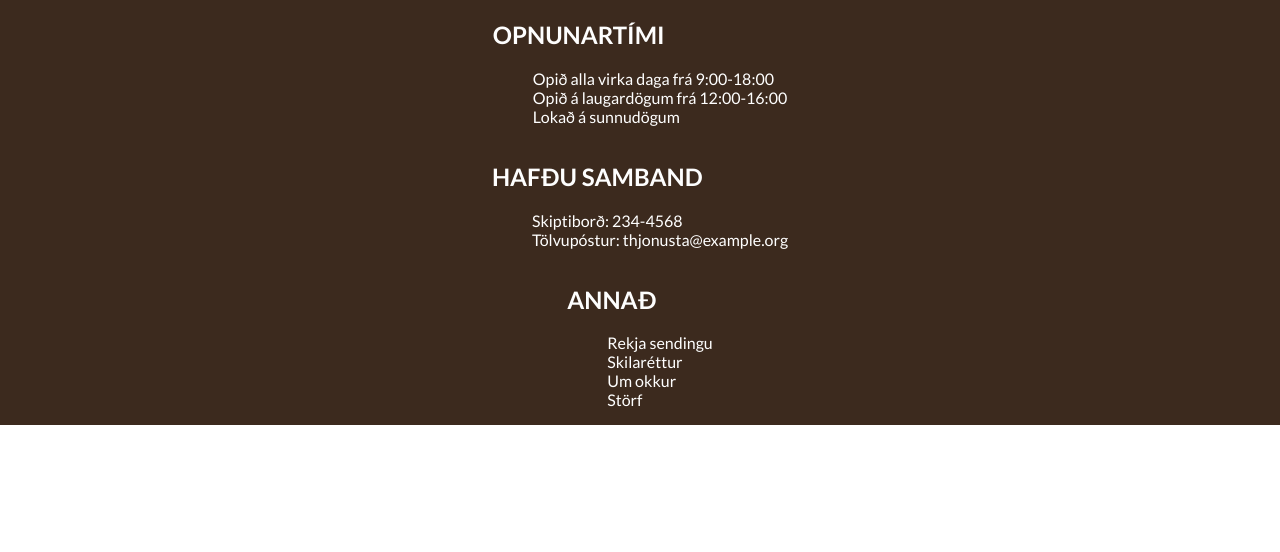
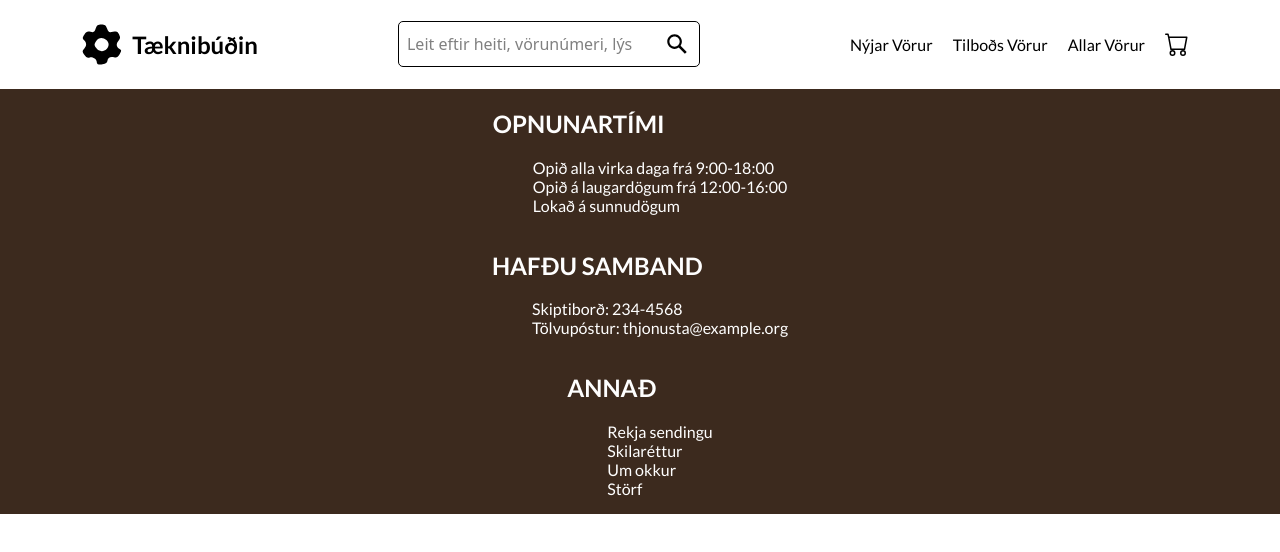
Before and after one commit to edilinga/hopurinn, a website: page vara.html in a window 1280 px wide. Drawn offline with Linux system fonts and the light colour scheme; a web font is replaced by a local one.

Commit message:
Header á allan síður

```diff
--- a/styles/styles.css
+++ b/styles/styles.css
@@ -61,10 +61,13 @@ header::before {
     right: 0px;
     bottom: 0px;
     left: 0px;
-    background-image: url("../images/Background2.jpg");
-    background-size: cover;
-    opacity: 0.6;
     background-color: rgba(0,0,0,0);
+}
+
+.bg::before {
+  background-image: url("../images/Background2.jpg");
+  background-size: cover;
+  opacity: 0.6;
 }
 
 h1 {
--- a/vara.html
+++ b/vara.html
@@ -15,6 +15,35 @@
     <title>Vörur</title>
   </head>
   <body>
+    <header>
+      <nav>
+        <div class="row">
+        <img src="images/Gear.svg" alt="" />
+        <h2>Tæknibúðin</h2>
+      </div>
+        <form role="search" id="form">
+          <input
+            type="search"
+            id="query"
+            name="q"
+            placeholder="Leit eftir heiti, vörunúmeri, lýsingu o.fl."
+            aria-label="Search through site content"
+          />
+          <button>
+            <svg viewBox="0 0 1024 1024">
+              <path
+                class="path1"
+                d="M848.471 928l-263.059-263.059c-48.941 36.706-110.118 55.059-177.412 55.059-171.294 0-312-140.706-312-312s140.706-312 312-312c171.294 0 312 140.706 312 312 0 67.294-24.471 128.471-55.059 177.412l263.059 263.059-79.529 79.529zM189.623 408.078c0 121.364 97.091 218.455 218.455 218.455s218.455-97.091 218.455-218.455c0-121.364-103.159-218.455-218.455-218.455-121.364 0-218.455 97.091-218.455 218.455z"
+              ></path>
+            </svg>
+          </button>
+        </form>
+        <a href="vara.html">Nýjar Vörur</a>
+        <a href="vorulisti.html">Tilboðs Vörur</a>
+        <a href="vara.html">Allar Vörur</a>
+        <svg xmlns="http://www.w3.org/2000/svg" width="16" height="16" fill="currentColor" class="bi bi-cart" viewBox="0 0 16 16"> <path d="M0 1.5A.5.5 0 0 1 .5 1H2a.5.5 0 0 1 .485.379L2.89 3H14.5a.5.5 0 0 1 .491.592l-1.5 8A.5.5 0 0 1 13 12H4a.5.5 0 0 1-.491-.408L2.01 3.607 1.61 2H.5a.5.5 0 0 1-.5-.5zM3.102 4l1.313 7h8.17l1.313-7H3.102zM5 12a2 2 0 1 0 0 4 2 2 0 0 0 0-4zm7 0a2 2 0 1 0 0 4 2 2 0 0 0 0-4zm-7 1a1 1 0 1 1 0 2 1 1 0 0 1 0-2zm7 0a1 1 0 1 1 0 2 1 1 0 0 1 0-2z"/> </svg>
+      </nav>
+    </header>
     <footer>
       <section>
         <h2>OPNUNARTÍMI</h2>
```
Also changed, not shown: index.html (+2 -2 lines), pontun.html (+29 -0 lines), vorulisti.html (+29 -0 lines).
